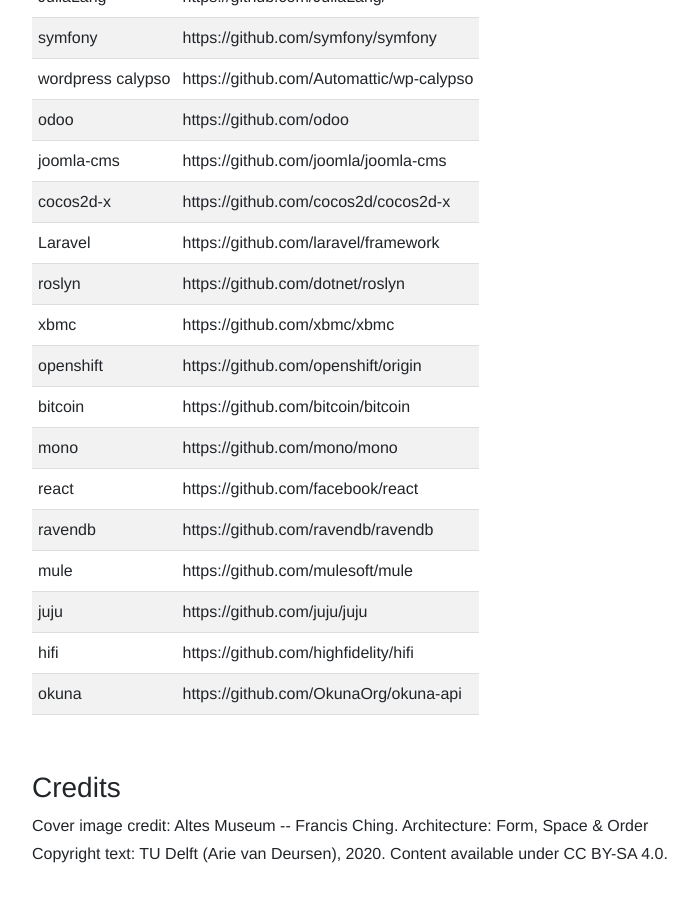
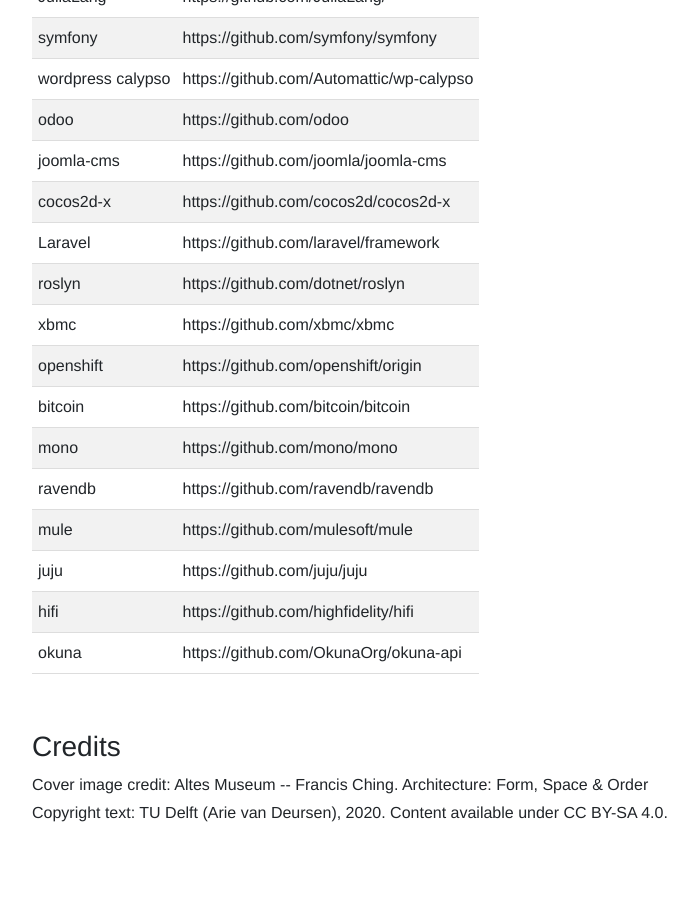
Before and after one commit to SERG-Delft/delftswa, a Jekyll site: the page built from 2020/suggested-projects.md, in a window 1280 px wide and 900 px high, scrolled down 1315 px. Shown: the whole window, without its empty margins (224-922 px from the left). Built offline with Jekyll 4.4.1, drawn with Linux system fonts in a browser that asks for light colours; after the commit the page ends 2174 px from its top, so only the background shows below that.

Commit message:
Remove react
This project has already been covered in the past.

```diff
--- a/2020/suggested-projects.md
+++ b/2020/suggested-projects.md
@@ -37,7 +37,6 @@ Below is a list of suggested projects. We also have a [longer list](top200projec
 | openshift | https://github.com/openshift/origin |
 | bitcoin | https://github.com/bitcoin/bitcoin |
 | mono | https://github.com/mono/mono |
-| react | https://github.com/facebook/react |
 | ravendb | https://github.com/ravendb/ravendb |
 | mule | https://github.com/mulesoft/mule |
 | juju | https://github.com/juju/juju |
```
